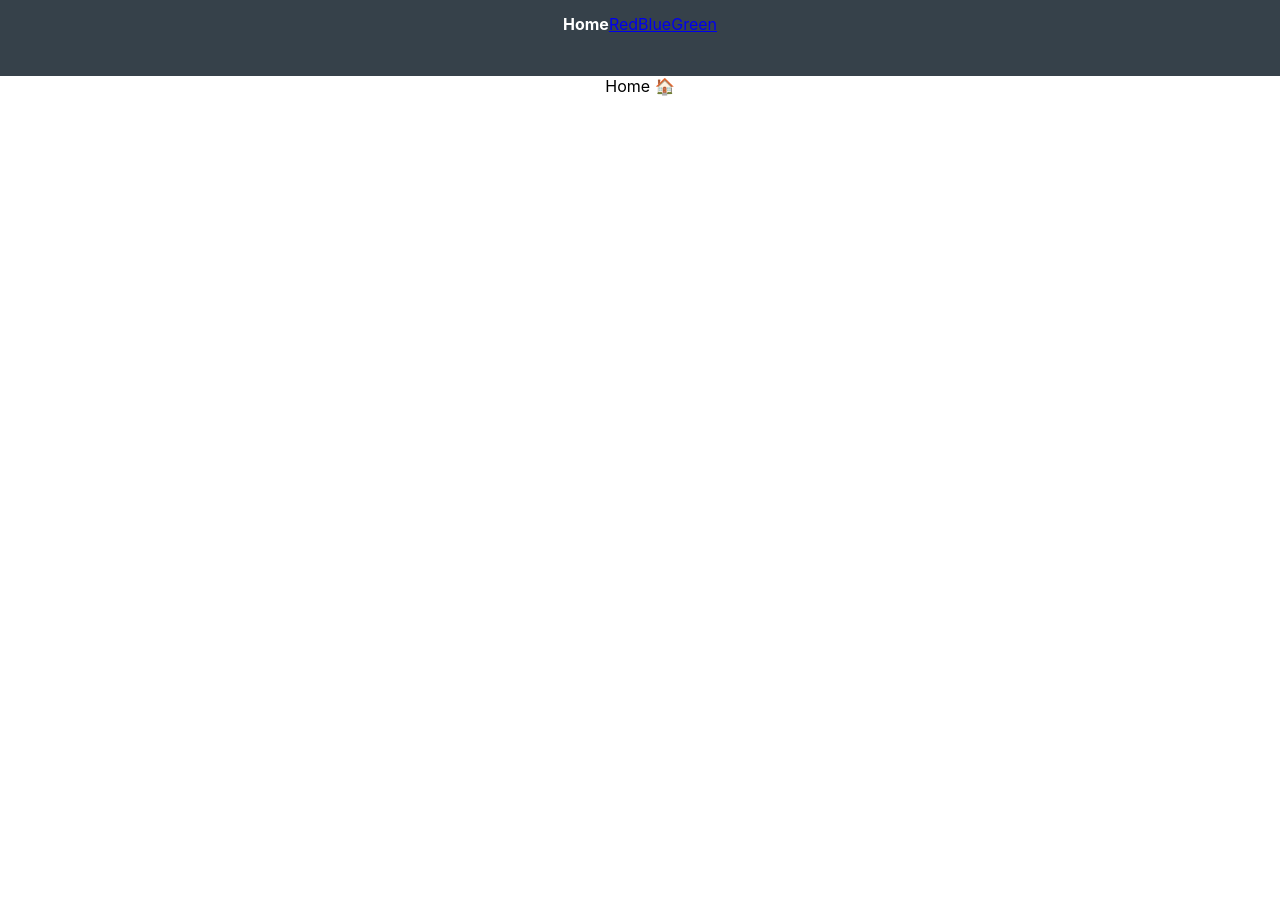
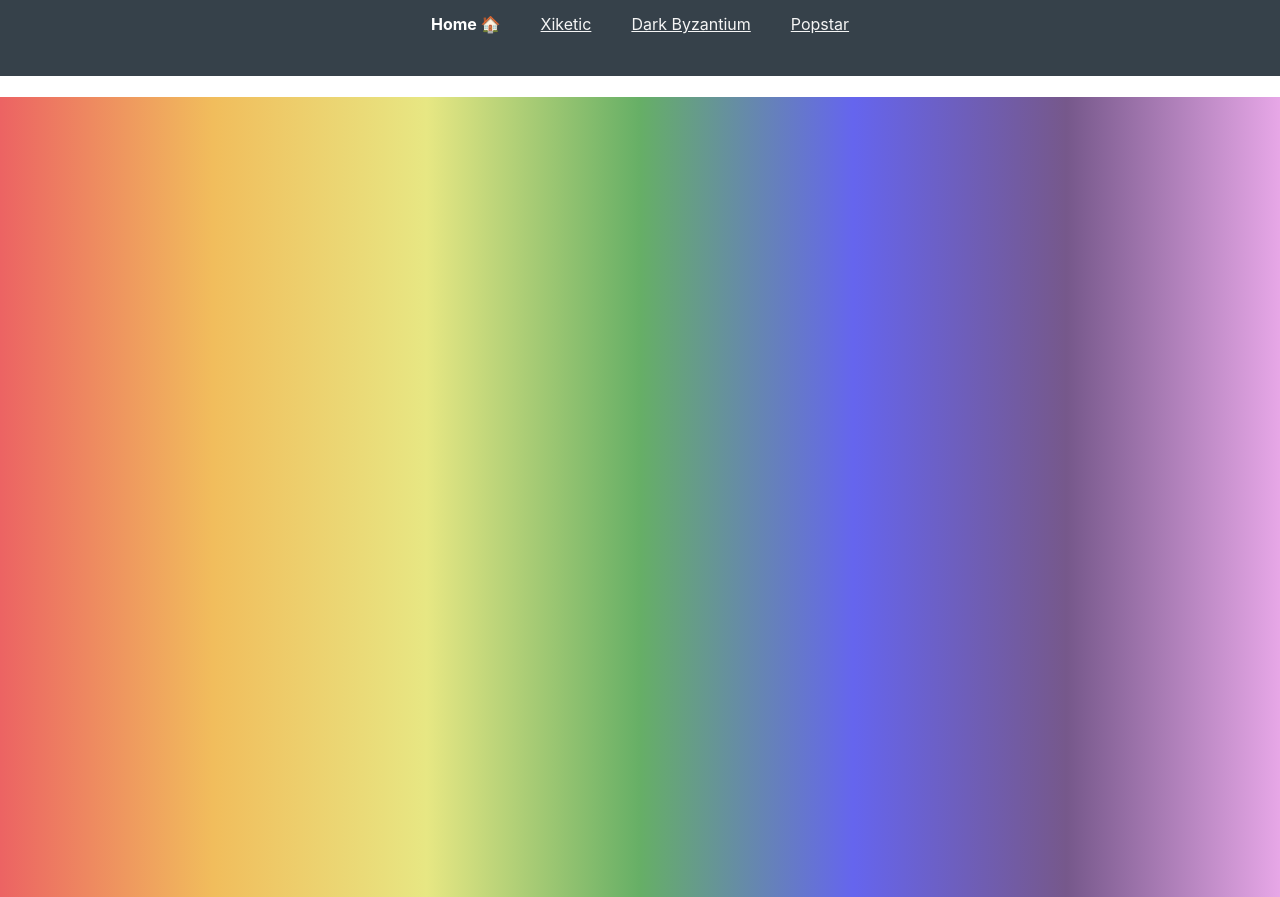
Before and after one commit to hana-acciaioli/react-color-router, a React (Create React App) app: page / in a window 1280 px wide. Before the commit the page ends 800 px from the top, so only its background shows below. Built offline with nearby package versions, Linux system fonts and the light colour scheme.

Commit message:
Changed CSS background and colors

```diff
--- a/src/App.css
+++ b/src/App.css
@@ -1,39 +1,27 @@
-.App {
+/* body,
+html,
+.app {
+  height: 100%;
+  /* background: blue; */
+/* } */
+
+.home {
+  background-image: linear-gradient(
+    to left,
+    rgb(231, 167, 231),
+    rgb(118, 88, 139),
+    rgb(101, 101, 238),
+    rgb(102, 175, 102),
+    rgb(231, 231, 131),
+    rgb(241, 189, 92),
+    rgb(236, 99, 99)
+  );
+  box-sizing: border-box;
+  display: flex;
   text-align: center;
-  display: grid (40px 700px);
-}
-
-.App-logo {
-  height: 40vmin;
-  pointer-events: none;
-}
-
-@media (prefers-reduced-motion: no-preference) {
-  .App-logo {
-    animation: App-logo-spin infinite 20s linear;
-  }
-}
-
-.App-header {
-  background-color: #282c34;
-  min-height: 100vh;
-  display: flex;
   flex-direction: column;
   align-items: center;
   justify-content: center;
-  font-size: calc(10px + 2vmin);
-  color: white;
+  height: 100vh;
+  min-width: 100%;
 }
-
-.App-link {
-  color: #61dafb;
-}
-
-@keyframes App-logo-spin {
-  from {
-    transform: rotate(0deg);
-  }
-  to {
-    transform: rotate(360deg);
-  }
-}
--- a/src/App.js
+++ b/src/App.js
@@ -7,11 +7,10 @@ function App() {
   return (
     <div className="App">
       <Nav />
-      <Route exact path="/">
-        {' '}
-        Home 🏠
-      </Route>
       <Switch>
+        <Route exact path="/">
+          <h1 className="home"></h1>
+        </Route>
         <Route path="/:redValue/:greenValue/:blueValue" component={Color} />
       </Switch>
     </div>
--- a/src/components/Color/Color.css
+++ b/src/components/Color/Color.css
@@ -1,3 +1,15 @@
 .container {
-  height: 800px;
+  box-sizing: border-box;
+  display: flex;
+  text-align: center;
+  flex-direction: column;
+  align-items: center;
+  justify-content: center;
+  height: 100vh;
+  min-width: 100%;
+  /* background-color: blue; */
 }
+
+body {
+  height: 100vh;
+}
--- a/src/components/Color/Color.js
+++ b/src/components/Color/Color.js
@@ -1,12 +1,13 @@
 import React from 'react';
 import { useParams } from 'react-router-dom';
+import './Color.css';
 
 export default function Color() {
   const { redValue, greenValue, blueValue } = useParams();
   return (
     <div
+      className="container"
       style={{ backgroundColor: `rgb(${redValue}, ${greenValue}, ${blueValue})` }}
-      className="container"
     >
       <h1>
         rgb({redValue}, {greenValue}, {blueValue})
--- a/src/components/Nav/Nav.css
+++ b/src/components/Nav/Nav.css
@@ -6,4 +6,23 @@ nav {
   /* flex-direction: row; */
   height: 3rem;
   padding: 1rem;
+  margin: 1fr;
 }
+.nav-bar {
+  display: block;
+  color: white;
+  text-align: center;
+  padding: 14px 16px;
+  text-decoration: none;
+}
+
+nav a.active {
+  text-decoration: none;
+  font-weight: bold;
+  color: inherit;
+  margin: 20px;
+}
+nav a {
+  color: whitesmoke;
+  margin: 20px;
+}
--- a/src/components/Nav/Nav.js
+++ b/src/components/Nav/Nav.js
@@ -5,12 +5,12 @@ import './Nav.css';
 export default function Nav() {
   return (
     <nav className="nav-bar">
-      <NavLink exact path to="/">
-        Home
+      <NavLink exact to="/">
+        Home 🏠
       </NavLink>
-      <NavLink to="/179/45/12">Red</NavLink>
-      <NavLink to="/12/154/179">Blue</NavLink>
-      <NavLink to="/90/110/64">Green</NavLink>
+      <NavLink to="/2/1/34">Xiketic</NavLink>
+      <NavLink to="/89/52/79">Dark Byzantium</NavLink>
+      <NavLink to="/177/94/108">Popstar</NavLink>
     </nav>
   );
 }
--- a/src/index.css
+++ b/src/index.css
@@ -9,19 +9,3 @@ body {
 code {
   font-family: source-code-pro, Menlo, Monaco, Consolas, 'Courier New', monospace;
 }
-
-nav a.active {
-  text-decoration: none;
-  font-weight: bold;
-  color: inherit;
-}
-nav {
-  color: whitesmoke;
-}
-.nav-bar {
-  display: block;
-  color: white;
-  text-align: center;
-  padding: 14px 16px;
-  text-decoration: none;
-}
```
